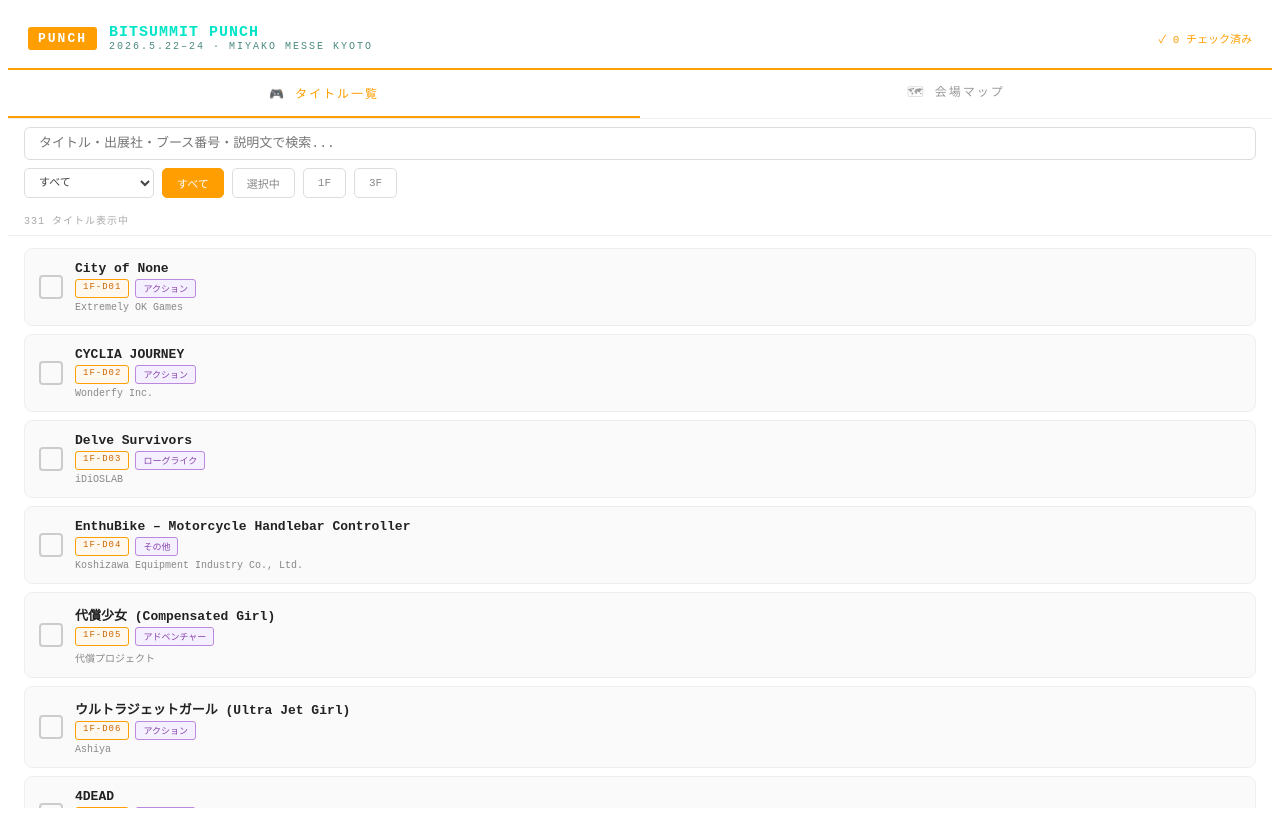
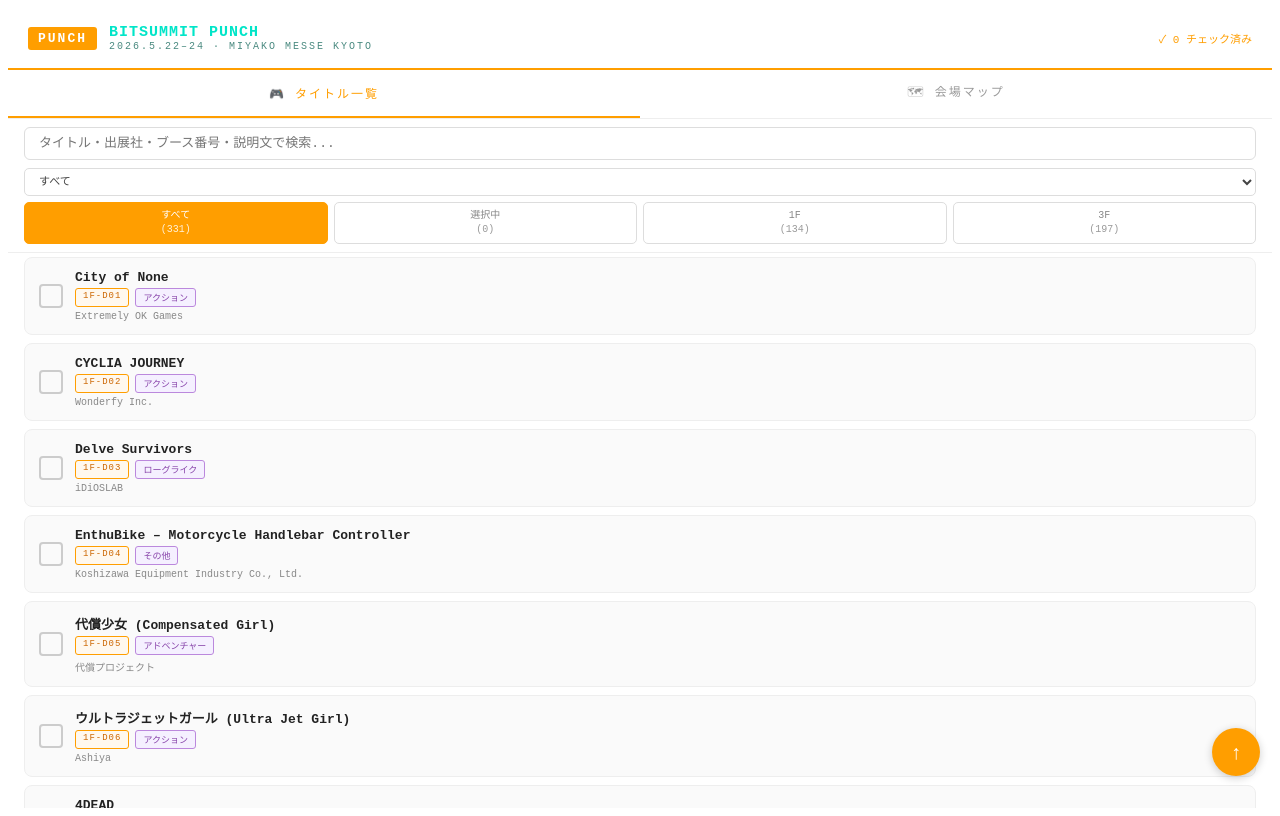
Before and after one commit to yuaxgifthub/BitSummitLister, a React (Vite) app: page / in a window 1280 px wide. Built offline with nearby package versions, Linux system fonts and the light colour scheme.

Commit message:
ブラウザを閉じても保存されているように実装 リストのトップまで戻れるボタンを実装

```diff
--- a/src/App.jsx
+++ b/src/App.jsx
@@ -916,12 +916,25 @@
   const [searchText, setSearchText] = useState("");
   const [selectedGenre, setSelectedGenre] = useState("すべて");
   const [selectedFloor, setSelectedFloor] = useState("すべて");
-  const [checkedIds, setCheckedIds] = useState(new Set());
+  const [checkedIds, setCheckedIds] = useState(() => {
+    try {
+      const saved = localStorage.getItem("bitsummit-checked");
+      return saved ? new Set(JSON.parse(saved)) : new Set();
+    } catch { return new Set(); }
+  });
   const [activeTab, setActiveTab] = useState("list"); // 'list' | 'map'
   const [mapFloor, setMapFloor] = useState("1F"); // "1F" | "3F" | "checklist"
   const [mapZoomTarget, setMapZoomTarget] = useState(null);
   const [selectedGame, setSelectedGame] = useState(null);
   const [modalSource, setModalSource] = useState("list"); // "list" | "checklist"
+
+  // 各絞り込みの件数を計算
+  const counts = useMemo(() => ({
+    "すべて": GAMES.length,
+    "選択中": checkedIds.size,
+    "1F": GAMES.filter(g => g.floor === "1F").length,
+    "3F": GAMES.filter(g => g.floor === "3F").length,
+  }), [checkedIds]);
 
   const filtered = useMemo(() => {
     return GAMES.filter(g => {
@@ -943,6 +956,7 @@
     setCheckedIds(prev => {
       const next = new Set(prev);
       next.has(id) ? next.delete(id) : next.add(id);
+      try { localStorage.setItem("bitsummit-checked", JSON.stringify([...next])); } catch {}
       return next;
     });
   };
@@ -955,7 +969,7 @@
 
   const handleBoothClick = (boothId) => {
     const games = GAMES.filter(g => g.booth === boothId);
-    if (games.length > 0) { setSelectedGame(games[0]); setModalSource("checklist"); }
+    if (games.length > 0) { setSelectedGame(games[0]); setModalSource("map"); }
   };
 
   return (
@@ -1040,7 +1054,7 @@
           <div style={{
             background: "#ffffff",
             borderBottom: "1px solid #eeeeee",
-            padding: "0 16px 8px",
+            padding: "0 16px 4px",
           }}>
           {/* Search */}
           <input
@@ -1065,12 +1079,13 @@
           />
 
           {/* Filters */}
-          <div style={{ display: "flex", gap: 8, marginBottom: 14, flexWrap: "wrap" }}>
+          <div style={{ display: "flex", flexDirection: "column", gap: 6, marginBottom: 4 }}>
             {/* Genre filter */}
             <select
               value={selectedGenre}
               onChange={e => setSelectedGenre(e.target.value)}
               style={{
+                width: "100%",
                 padding: "6px 10px",
                 background: "#ffffff",
                 border: "1px solid #dddddd",
@@ -1079,38 +1094,41 @@
                 fontFamily: "monospace",
                 fontSize: 11,
                 cursor: "pointer",
+                boxSizing: "border-box",
               }}>
               <option>すべて</option>
               {GENRES.map(g => <option key={g}>{g}</option>)}
             </select>
 
             {/* Floor filter */}
+            <div style={{ display: "flex", gap: 6 }}>
               {["すべて", "選択中", "1F", "3F"].map(f => (
                 <button key={f} onClick={() => setSelectedFloor(f)}
                   style={{
-                  padding: "6px 14px",
+                    flex: 1,
+                    padding: "6px 0",
                     background: selectedFloor === f ? "#ff9e00" : "#ffffff",
                     border: `1px solid ${selectedFloor === f ? "#ff9e00" : "#dddddd"}`,
                     borderRadius: 5,
                     color: selectedFloor === f ? "#fff" : "#888888",
                     fontFamily: "monospace",
-                  fontSize: 11,
+                    fontSize: 10,
                     cursor: "pointer",
+                    lineHeight: 1.4,
                   }}>
-                {f}
+                  <div>{f}</div>
+                  <div style={{ fontSize: 10, opacity: 0.85 }}>({counts[f]})</div>
                 </button>
               ))}
             </div>
-
-          {/* Count */}
-          <div style={{ fontSize: 10, color: "#aaaaaa", marginBottom: 0, letterSpacing: 1 }}>
-            {filtered.length} タイトル表示中
           </div>
           </div>{/* /sticky header */}
 
-          {/* Game list (仮想スクロール: 表示件数を制限) */}
-          <div style={{
-            padding: "12px 16px",
+          {/* Game list */}
+          <div
+            id="game-list-scroll"
+            style={{
+              padding: "4px 16px 12px",
               display: "flex",
               flexDirection: "column",
               gap: 8,
@@ -1173,6 +1191,35 @@
         </div>
       )}
 
+      {/* トップへ戻るボタン（タイトル一覧タブのみ） */}
+      {activeTab === "list" && (
+        <button
+          onClick={() => {
+            const el = document.getElementById("game-list-scroll");
+            if (el) el.scrollTo({ top: 0, behavior: "smooth" });
+          }}
+          style={{
+            position: "fixed",
+            bottom: 24,
+            right: 20,
+            width: 48,
+            height: 48,
+            borderRadius: "50%",
+            background: "#ff9e00",
+            border: "none",
+            color: "#ffffff",
+            fontSize: 20,
+            cursor: "pointer",
+            boxShadow: "0 2px 8px rgba(0,0,0,0.2)",
+            display: "flex",
+            alignItems: "center",
+            justifyContent: "center",
+            zIndex: 80,
+          }}>
+          ↑
+        </button>
+      )}
+
       {/* MAP TAB */}
       {activeTab === "map" && (
         <div style={{ display: "flex", flexDirection: "column", overflow: "hidden" }}>
@@ -1187,7 +1234,7 @@
             {[
               { key: "1F", label: "1F" },
               { key: "3F", label: "3F" },
-              { key: "checklist", label: `✓ リスト${checkedIds.size > 0 ? ` (${checkedIds.size})` : ""}` },
+              { key: "checklist", label: checkedIds.size > 0 ? "✓ リスト (" + checkedIds.size + ")" : "✓ リスト" },
             ].map(tab => (
               <button key={tab.key} onClick={() => setMapFloor(tab.key)}
                 style={{
```
Lines whose indentation alone changed are shown as unchanged.
